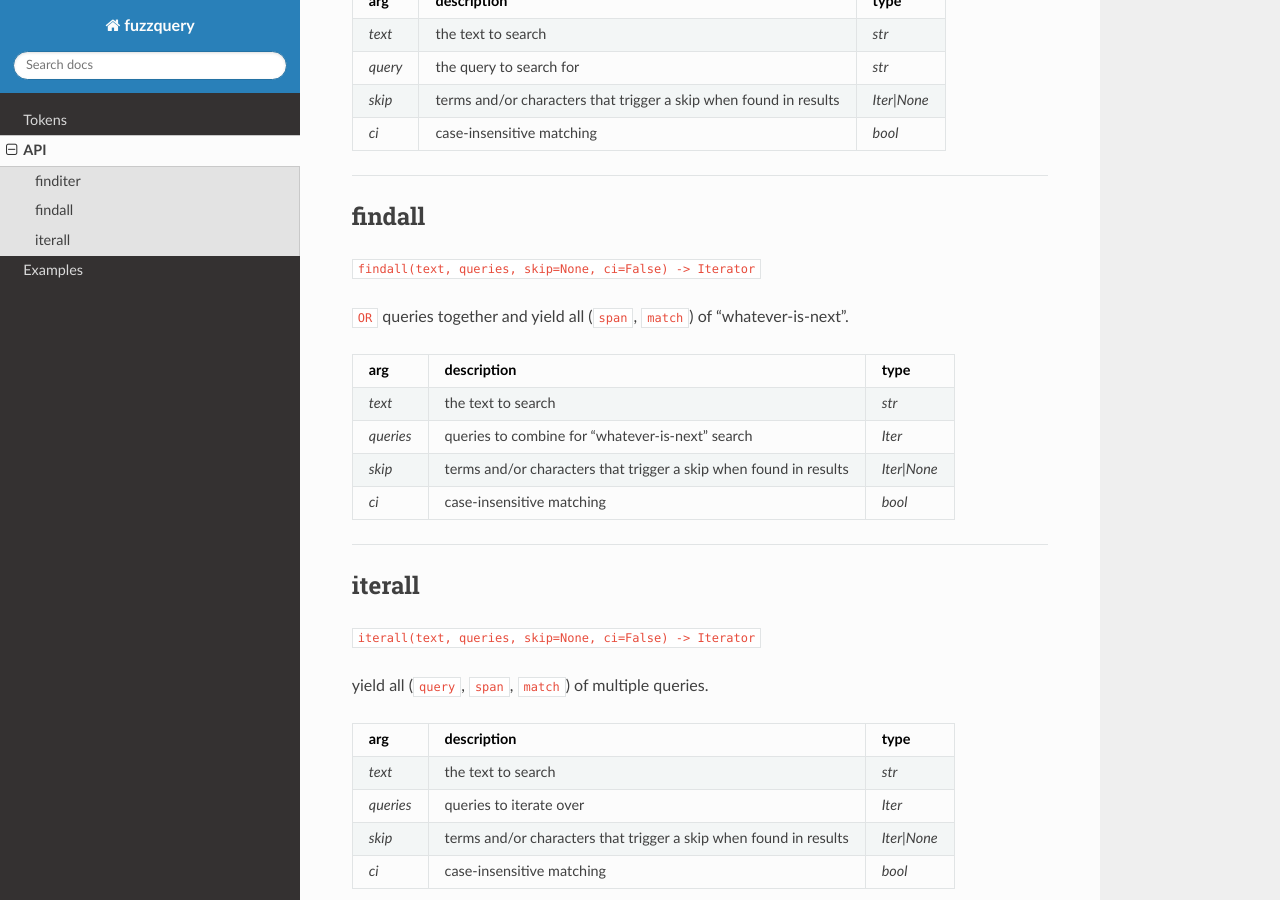
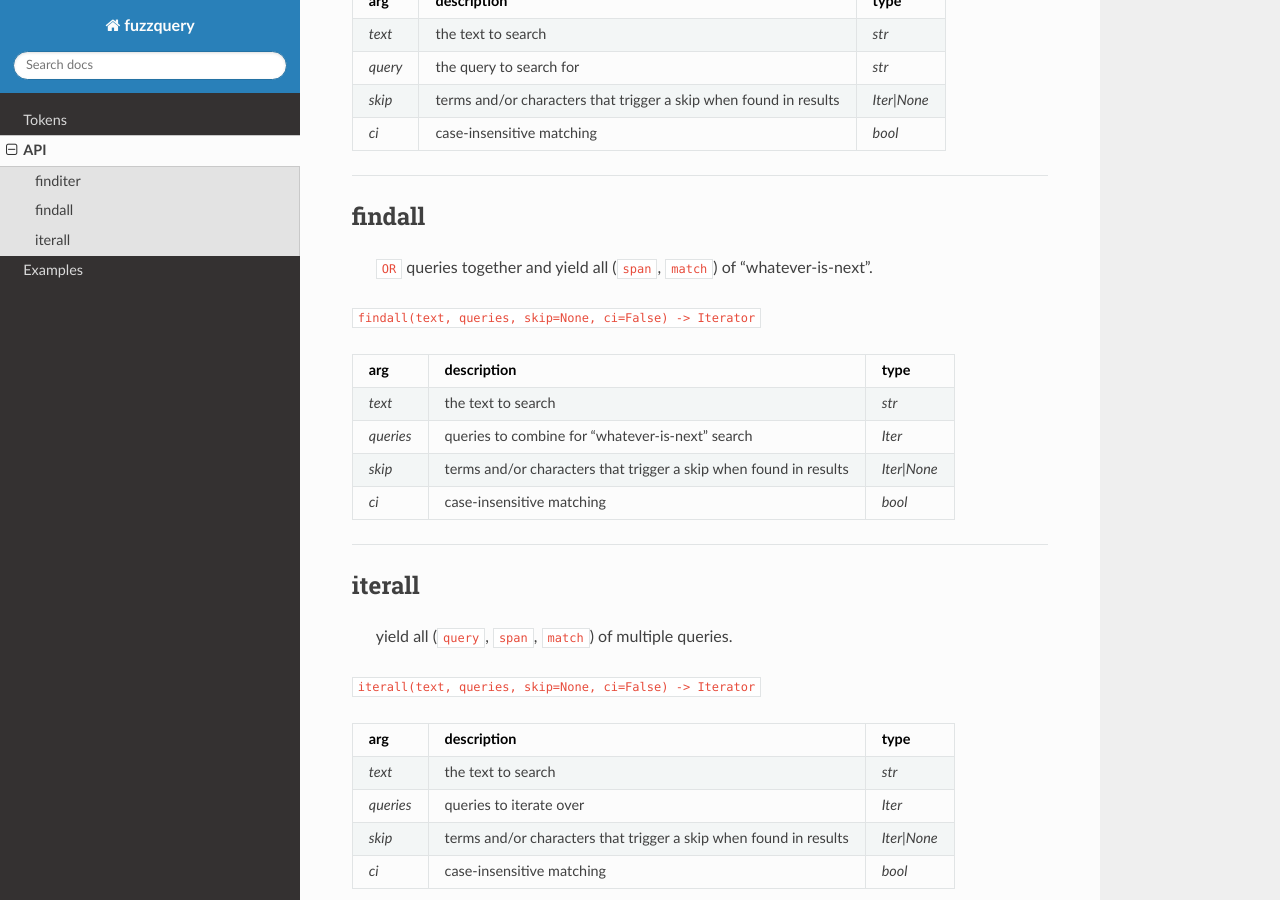
Before and after one commit to OneMadGypsy/fuzzquery, a Sphinx documentation site: the page built from docs/source/api.rst, in a window 1280 px wide and 900 px high, scrolled down 481 px. Built offline with Sphinx 7.4.7 and the Read the Docs theme 2.0.0, drawn with Linux system fonts in a browser that asks for light colours.

```diff
--- a/docs/source/api.rst
+++ b/docs/source/api.rst
@@ -30,9 +30,9 @@ finditer
 findall
 -------
 
+  ``OR`` queries together and yield all (``span``, ``match``) of "whatever-is-next".
+
 ``findall(text, queries, skip=None, ci=False) -> Iterator``
-
-``OR`` queries together and yield all (``span``, ``match``) of "whatever-is-next".
 
 +-----------+-------------------------------------------------------------------+--------------+
 | arg       | description                                                       | type         |
@@ -51,9 +51,9 @@ findall
 iterall
 -------
 
+  yield all (``query``, ``span``, ``match``) of multiple queries.
+
 ``iterall(text, queries, skip=None, ci=False) -> Iterator``
-
-yield all (``query``, ``span``, ``match``) of multiple queries.
 
 +-----------+-------------------------------------------------------------------+--------------+
 | arg       | description                                                       | type         |
```
